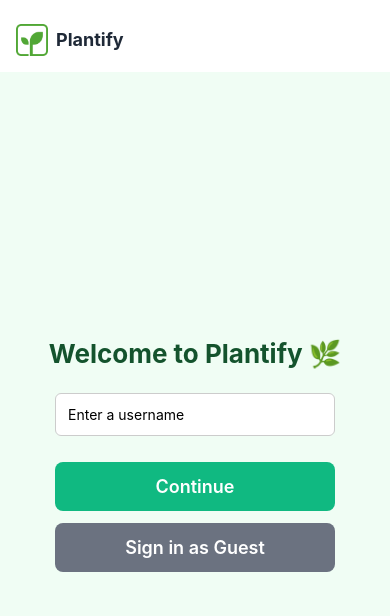
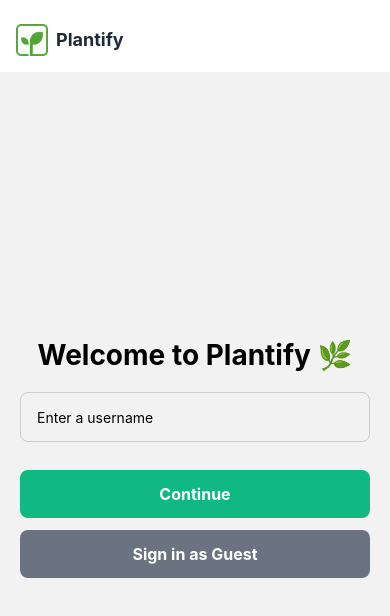
Before and after one commit to Calscode/Plantify-V3, a React Native app: screen /Login in a window 390 px wide. Shown: the top 616 px of the page. Built offline with nearby package versions, Linux system fonts and the light colour scheme.

Commit message:
saved functionality finished

```diff
--- a/src/components/Screens/DiscoveryScreen.tsx
+++ b/src/components/Screens/DiscoveryScreen.tsx
@@ -2,12 +2,15 @@
 import { View, Text, FlatList } from 'react-native';
 import axios from 'axios';
 import PlantCard from './PlantCard';
+import { useUser } from '../UserContext';
 
 export default function DiscoveryScreen({ navigation }) {
+  const { likedPlantIds, fetchLikedPlants, userId } = useUser();
   const [plantData, setPlantData] = useState([]);
 
   useEffect(() => {
-    axios.get("https://plantify-backend-n824.onrender.com/api/plants")
+    axios
+      .get("https://plantify-backend-n824.onrender.com/api/plants")
       .then((response) => {
         setPlantData(response.data.plants);
       })
@@ -15,6 +18,12 @@
         console.error("Error fetching plant data:", error);
       });
   }, []);
+
+  useEffect(() => {
+    if (userId) {
+      fetchLikedPlants();
+    }
+  }, [userId]);
 
   return (
     <View style={{ flex: 1, padding: 16 }}>
@@ -25,8 +34,11 @@
   data={plantData}
   keyExtractor={(item) => item.plant_id.toString()}
   renderItem={({ item }) => (
-            <PlantCard plant={item} />
+    <View style={{ marginBottom: 16 }}>
+      <PlantCard plant={item} navigation={navigation} />
+    </View>
   )}
+  extraData={likedPlantIds}
 />
       )}
     </View>
--- a/src/components/Screens/LoginScreen.tsx
+++ b/src/components/Screens/LoginScreen.tsx
@@ -8,17 +8,18 @@
 
 const LoginScreen = ({ navigation }: Props) => {
   const [username, setLocalUsername] = useState('');
-  const { setUsername } = useUser();
+  const { setUsername, loginAsGuest } = useUser(); // ✅ Hook called inside component
 
   const handleContinue = () => {
     setUsername(username.trim());
     navigation.replace('Home');
   };
 
- const handleGuest = () => {
-  setUsername('Guest');
-  navigation.replace('Home');
-};
+  const handleGuest = () => {
+    loginAsGuest();
+    setUsername('Guest'); // Optional: show @Guest on profile
+    navigation.replace('Home');
+  };
 
   return (
     <View style={styles.container}>
@@ -45,41 +46,25 @@
 };
 
 const styles = StyleSheet.create({
-  container: {
-    flex: 1,
-    backgroundColor: '#f0fdf4',
-    justifyContent: 'center',
-    alignItems: 'center',
-    paddingHorizontal: 20,
-  },
-  title: {
-    fontSize: 26,
-    marginBottom: 24,
-    fontWeight: 'bold',
-    color: '#14532d',
-  },
+  container: { flex: 1, justifyContent: 'center', alignItems: 'center', padding: 20 },
+  title: { fontSize: 28, fontWeight: 'bold', marginBottom: 20 },
   input: {
-    width: '80%',
+    width: '100%',
+    height: 50,
+    borderColor: '#ccc',
     borderWidth: 1,
-    borderColor: '#ccc',
-    borderRadius: 6,
-    padding: 12,
-    marginBottom: 20,
-    backgroundColor: '#fff',
+    paddingHorizontal: 16,
+    marginBottom: 16,
+    borderRadius: 8,
   },
   button: {
+    width: '100%',
     paddingVertical: 14,
-    paddingHorizontal: 32,
     borderRadius: 8,
-    width: '80%',
     alignItems: 'center',
-    marginVertical: 6,
+    marginTop: 12,
   },
-  buttonText: {
-    color: '#fff',
-    fontSize: 18,
-    fontWeight: '600',
-  },
+  buttonText: { color: 'white', fontWeight: 'bold', fontSize: 16 },
 });
 
 export default LoginScreen;
--- a/src/components/Screens/PlantCard.tsx
+++ b/src/components/Screens/PlantCard.tsx
@@ -1,16 +1,13 @@
 import { View, Text, Image, TouchableOpacity, StyleSheet } from "react-native";
 import { useNavigation } from "@react-navigation/native";
-import { useState } from "react";
 import { AntDesign } from '@expo/vector-icons';
+import { useUser } from '../UserContext';
 
 function PlantCard({ plant }) {
   const navigation = useNavigation();
-  const [liked, setLiked] = useState(false);
+  const { likedPlantIds, toggleLikePlant } = useUser();
 
-  const toggleLike = () => {
-    setLiked(!liked);
-
-  };
+  const isLiked = likedPlantIds.includes(plant.plant_id);
 
   return (
     <TouchableOpacity
@@ -19,11 +16,11 @@
     >
       <View style={styles.imageWrapper}>
         <Image source={{ uri: plant.img_url }} style={styles.image} />
-        <TouchableOpacity style={styles.heart} onPress={toggleLike}>
+        <TouchableOpacity style={styles.heart} onPress={() => toggleLikePlant(plant.plant_id)}>
           <AntDesign
-            name={liked ? "heart" : "hearto"}
+            name={isLiked ? "heart" : "hearto"}
             size={24}
-            color={liked ? "red" : "gray"}
+            color={isLiked ? "red" : "gray"}
           />
         </TouchableOpacity>
       </View>
--- a/src/components/Screens/PlantDetailCard.tsx
+++ b/src/components/Screens/PlantDetailCard.tsx
@@ -1,24 +1,26 @@
 import { View, Text, Image, StyleSheet, ScrollView, TouchableOpacity } from 'react-native';
-import { useState } from 'react';
 import { AntDesign } from '@expo/vector-icons';
+import { useUser } from '../UserContext';
 
 function PlantDetailScreen({ route }) {
-    console.log("🚨 PlantDetailScreen route.params:", route.params);
   const plant = route.params?.plant;
-  const [liked, setLiked] = useState(false);
+  const { likedPlantIds, toggleLikePlant } = useUser();
 
-  const toggleLike = () => {
-    setLiked(!liked);
-  };
+  const isLiked = likedPlantIds.includes(plant.plant_id);
 
   return (
     <ScrollView contentContainerStyle={styles.container}>
       <View style={styles.imageWrapper}>
         <Image source={{ uri: plant.img_url }} style={styles.image} />
-        <TouchableOpacity style={styles.heart} onPress={toggleLike}>
-          <AntDesign name={liked ? 'heart' : 'hearto'} size={28} color={liked ? 'red' : 'gray'} />
+        <TouchableOpacity style={styles.heart} onPress={() => toggleLikePlant(plant.plant_id)}>
+          <AntDesign
+            name={isLiked ? 'heart' : 'hearto'}
+            size={28}
+            color={isLiked ? 'red' : 'gray'}
+          />
         </TouchableOpacity>
       </View>
+
       <Text style={styles.name}>{plant.name}</Text>
       <Text style={styles.scientific}>{plant.scientific_name}</Text>
 
--- a/src/components/Screens/Profilescreen.tsx
+++ b/src/components/Screens/Profilescreen.tsx
@@ -1,24 +1,38 @@
-import React, { useState } from 'react';
+import React, { useEffect, useState } from 'react';
 import { View, Text, TouchableOpacity, Image, FlatList, StyleSheet } from 'react-native';
 import * as ImagePicker from 'expo-image-picker';
-import { NativeStackScreenProps } from '@react-navigation/native-stack';
 import { useRoute } from '@react-navigation/native';
 import { useUser } from '../UserContext';
-import { RootStackParamList } from '../../../App';
+import axios from 'axios';
+import PlantCard from './PlantCard';
 
-type Props = NativeStackScreenProps<RootStackParamList, 'Profile'>;
+export default function ProfileScreen({ navigation }) {
+  const route = useRoute();
+  const { username, userId, likedPlantIds, fetchLikedPlants } = useUser();
+  const [avatarUri, setAvatarUri] = useState(null);
+  const [allPlants, setAllPlants] = useState([]);
+  const [filteredPlants, setFilteredPlants] = useState([]);
 
-export default function ProfileScreen() {
-  const route = useRoute();
-  const { username } = useUser();
+  useEffect(() => {
+    if (userId) {
+      fetchLikedPlants();
+    }
+  }, [userId]);
 
-   const [avatarUri, setAvatarUri] = useState<string | null>(null);
+  useEffect(() => {
+    axios.get('https://plantify-backend-n824.onrender.com/api/plants')
+      .then(res => setAllPlants(res.data.plants))
+      .catch(err => console.error("Error fetching all plants:", err));
+  }, []);
 
-  const savedItems = [
-    { id: '1', name: 'Rose' },
-    { id: '2', name: 'Sunflower' },
-    { id: '3', name: 'Cactus' },
-  ];
+  useEffect(() => {
+    if (allPlants.length > 0 && likedPlantIds.length > 0) {
+      const matched = allPlants.filter(plant => likedPlantIds.includes(plant.plant_id));
+      setFilteredPlants(matched);
+    } else {
+      setFilteredPlants([]);
+    }
+  }, [allPlants, likedPlantIds]);
 
   const pickAvatar = () => {
     ImagePicker.launchImageLibraryAsync({
@@ -51,20 +65,23 @@
             </View>
           )}
         </TouchableOpacity>
-
         <Text style={styles.username}>@{username}</Text>
       </View>
 
-      <Text style={styles.savedTitle}>Saved Items</Text>
+      <Text style={styles.savedTitle}>Saved Plants</Text>
+
       <FlatList
-        data={savedItems}
-        keyExtractor={(item) => item.id}
+  data={filteredPlants}
+  keyExtractor={(item) => item.plant_id.toString()}
+  numColumns={2}
   renderItem={({ item }) => (
-          <View style={styles.savedItem}>
-            <Text style={styles.savedItemText}>{item.name}</Text>
+    <View style={styles.gridItem}>
+      <PlantCard plant={item} navigation={navigation} />
     </View>
   )}
-        ListEmptyComponent={<Text>No saved items</Text>}
+  columnWrapperStyle={{ justifyContent: 'space-between' }}
+  contentContainerStyle={{ paddingBottom: 100 }}
+  ListEmptyComponent={<Text>No saved plants yet.</Text>}
 />
     </View>
   );
@@ -76,6 +93,11 @@
     padding: 16,
     backgroundColor: '#fff',
   },
+  gridItem: {
+  flex: 1,
+  margin: 8,
+  maxWidth: '48%',
+},
   topBar: {
     flexDirection: 'row',
     justifyContent: 'space-between',
@@ -86,9 +108,9 @@
     fontSize: 28,
     fontWeight: 'bold',
   },
-  avatarButton: {
-    alignSelf: 'center',
-    marginBottom: 12,
+  avatarSection: {
+    alignItems: 'center',
+    marginBottom: 24,
   },
   avatar: {
     width: 120,
@@ -109,7 +131,12 @@
     fontSize: 48,
     color: 'grey',
   },
-
+  username: {
+    fontSize: 20,
+    fontWeight: '600',
+    marginTop: 8,
+    color: '#333',
+  },
   savedTitle: {
     fontSize: 22,
     fontWeight: 'bold',
@@ -123,14 +150,4 @@
   savedItemText: {
     fontSize: 18,
   },
-  avatarSection: {
-  alignItems: 'center',
-  marginBottom: 24,
-},
-username: {
-  fontSize: 20,
-  fontWeight: '600',
-  marginTop: 8,
-  color: '#333',
-},
 });
--- a/src/components/UserContext.tsx
+++ b/src/components/UserContext.tsx
@@ -1,17 +1,78 @@
-// context/UserContext.tsx
 import React, { createContext, useContext, useState, ReactNode } from 'react';
+import axios from 'axios';
 
 type UserContextType = {
   username: string;
   setUsername: (name: string) => void;
+  userId: number | null;
+  loginAsGuest: () => void;
+  likedPlantIds: number[];
+  likedPlants: any[];
+  toggleLikePlant: (plantId: number) => void;
+  fetchLikedPlants: () => void;
 };
 
 const UserContext = createContext<UserContextType | null>(null);
 
 export const UserProvider = ({ children }: { children: ReactNode }) => {
   const [username, setUsername] = useState('');
+  const [userId, setUserId] = useState<number | null>(null);
+  const [likedPlantIds, setLikedPlantIds] = useState<number[]>([]);
+  const [likedPlants, setLikedPlants] = useState<any[]>([]);
+
+const fetchLikedPlants = async () => {
+  if (!userId) return;
+  try {
+    const res = await axios.get(`https://plantify-backend-n824.onrender.com/api/liked_plants/${userId}`);
+    const plants = res.data.liked_plants;
+    setLikedPlants(plants);
+    const ids = plants.map((item: any) => item.plant_id);
+    setLikedPlantIds(ids);
+  } catch (err) {
+    console.error("Error fetching liked plants:", err);
+  }
+};
+
+const toggleLikePlant = async (plantId: number) => {
+  if (!userId) return;
+  const isLiked = likedPlantIds.includes(plantId);
+
+  try {
+    if (isLiked) {
+
+      const res = await axios.get(`https://plantify-backend-n824.onrender.com/api/liked_plants/${userId}`);
+      const match = res.data.find((p: any) => p.plant_id === plantId);
+      await axios.delete(`https://plantify-backend-n824.onrender.com/api/liked_plants/${match.liked_plant_id}`);
+      setLikedPlantIds(prev => prev.filter(id => id !== plantId));
+    } else {
+      await axios.post(`https://plantify-backend-n824.onrender.com/api/liked_plants`, {
+        user_id: userId,
+        plant_id: plantId,
+      });
+      setLikedPlantIds(prev => [...prev, plantId]);
+    }
+  } catch (err) {
+    console.error("Error toggling like:", err);
+  }
+};
+
+
+  const loginAsGuest = () => {
+    setUsername('Guest');
+    setUserId(1);
+  };
+
   return (
-    <UserContext.Provider value={{ username, setUsername }}>
+    <UserContext.Provider  value={{
+    username,
+    setUsername,
+    userId,
+    loginAsGuest,
+    likedPlantIds,
+    toggleLikePlant,
+    fetchLikedPlants,
+    likedPlants
+  }}>
       {children}
     </UserContext.Provider>
   );
```
Lines whose indentation alone changed are shown as unchanged.
